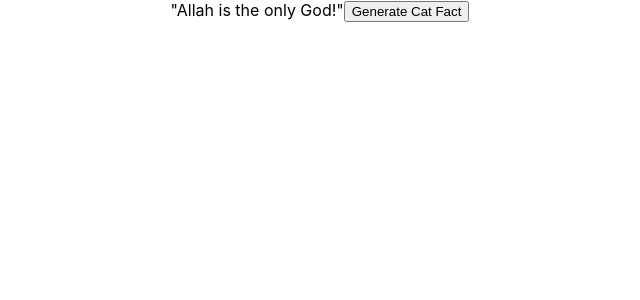
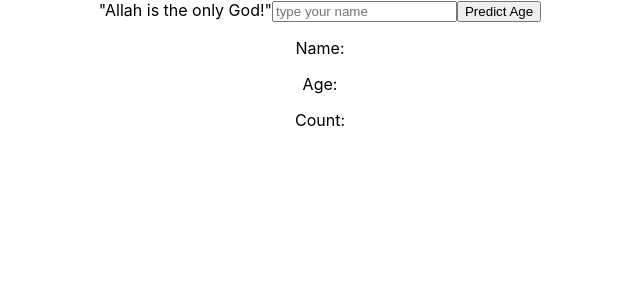
Before and after one commit to mannawar/react-2024, a React (Create React App) app: page / in a window 1280 px wide. Shown: the top 300 px of the page, without its empty margins (320-960 px from the left). Built offline with nearby package versions, Linux system fonts and the light colour scheme; no server answers.

Commit message:
"age api"

```diff
--- a/src/App.js
+++ b/src/App.js
@@ -1,28 +1,27 @@
-import { useState, useEffect } from 'react';
+import { useState } from 'react';
 import './App.css';
 import Axios from 'axios';
 
 function App() {
-  const [catFact, setCatFact] = useState("");
+  const[name, setName] = useState("");
+  const [detail, setDetail] = useState(null);
 
-  const btnClick = () => {
-    Axios.get("https://catfact.ninja/fact").then((res) => {
-      setCatFact(res.data.fact);
+  const fetchData = () => {
+    Axios.get(`https://api.agify.io/?name=${name}`).then((res) => {
+      setDetail(res.data);
+      console.log(res.data);
     })
   }
-
-  useEffect(() => {
-    btnClick();
-  },[])
-
-
 
   return (
     <>
       <div className='App'>
         "Allah is the only God!"
-        <button onClick={btnClick}>Generate Cat Fact</button>
-        <p>{catFact}</p>
+        <input placeholder="type your name" onChange={((event) => setName(event.target.value))}/>
+        <button onClick={fetchData}>Predict Age</button>
+        <p>Name: {detail?.name}</p>
+        <p>Age: {detail?.age}</p>
+        <p>Count: {detail?.count}</p>
       </div>
     </>
   );
```
